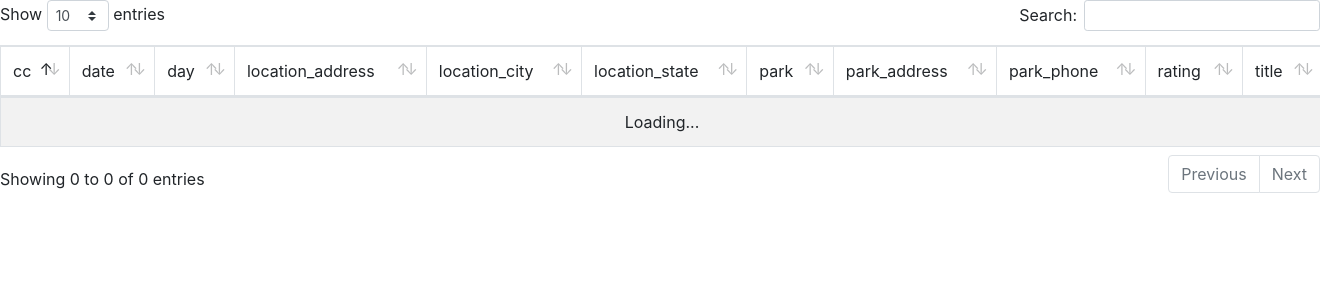
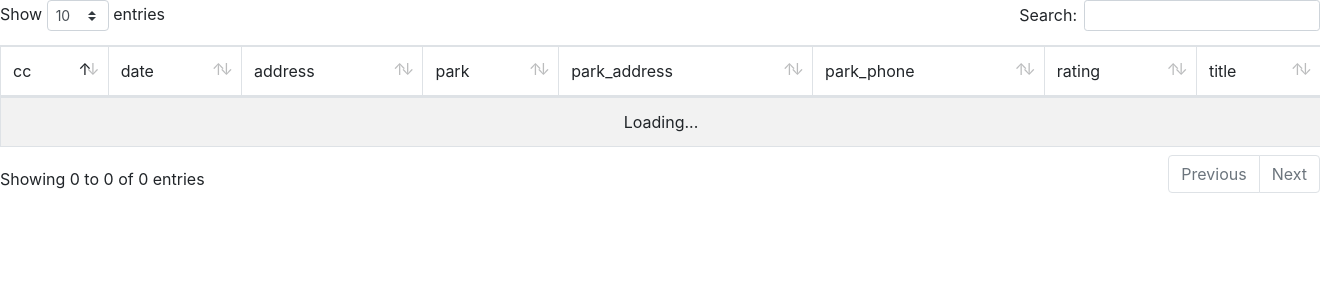
Before and after one commit to ksandovalbrenes/ChicagoDailyTraffic, a Symfony app: template templates/chicago_traffic/index.html.twig in a window 1320 px wide. Shown: the part 56-356 px from the top of the page. Run offline with Twig, Linux system fonts and the light colour scheme; the template is opened without the code that fills it, so the values that code supplies are empty; some libraries are stand-ins or nearby versions.

Commit message:
add combined colums

```diff
--- a/public/Dependencies/CustomJS/TrafficTable.js
+++ b/public/Dependencies/CustomJS/TrafficTable.js
@@ -5,18 +5,20 @@ $(document).ready( function () {
             dataSrc: ''
         },
         columns: [
-            {data:"day", "defaultContent": ""},
-            {data:"date", "defaultContent": ""},
-            {data:"day", "defaultContent": ""},
-            {data:"location_address", "defaultContent": ""},
-            {data:"location_city", "defaultContent": ""},
-            {data:"location_state", "defaultContent": ""},
-            {data:"park", "defaultContent": ""},
-            {data:"park_address", "defaultContent": ""},
-            {data:"park_phone", "defaultContent": ""},
-            {data:"rating", "defaultContent": ""},
-            {data:"title", "defaultContent": ""},
-            {data:"underwriter", "defaultContent": ""}
+            {data:"cc", "defaultContent": ""},
+            {data: null, render: function (data, type, row){
+                var date = new Date(data.date);
+                return data.day + " " + date.getFullYear() + "/" + date.getMonth() + "/" + date.getDay();
+            }},
+            {data: null, render: function(data, type, row){
+                return data.location_address + ", " + data.location_city + ", " + data.location_state;
+            }},
+            {data:"park"},
+            {data:"park_address"},
+            {data:"park_phone"},
+            {data:"rating"},
+            {data:"title"},
+            {data:"underwriter","defaultContent": ""}
         ],
         responsive: true
     } );
--- a/templates/chicago_traffic/index.html.twig
+++ b/templates/chicago_traffic/index.html.twig
@@ -18,16 +18,7 @@
                     date
                 </td>
                 <td>
-                    day
-                </td>
-                <td>
-                    location_address
-                </td>
-                <td>
-                    location_city
-                </td>
-                <td>
-                    location_state
+                    address
                 </td>
                 <td>
                     park
```
